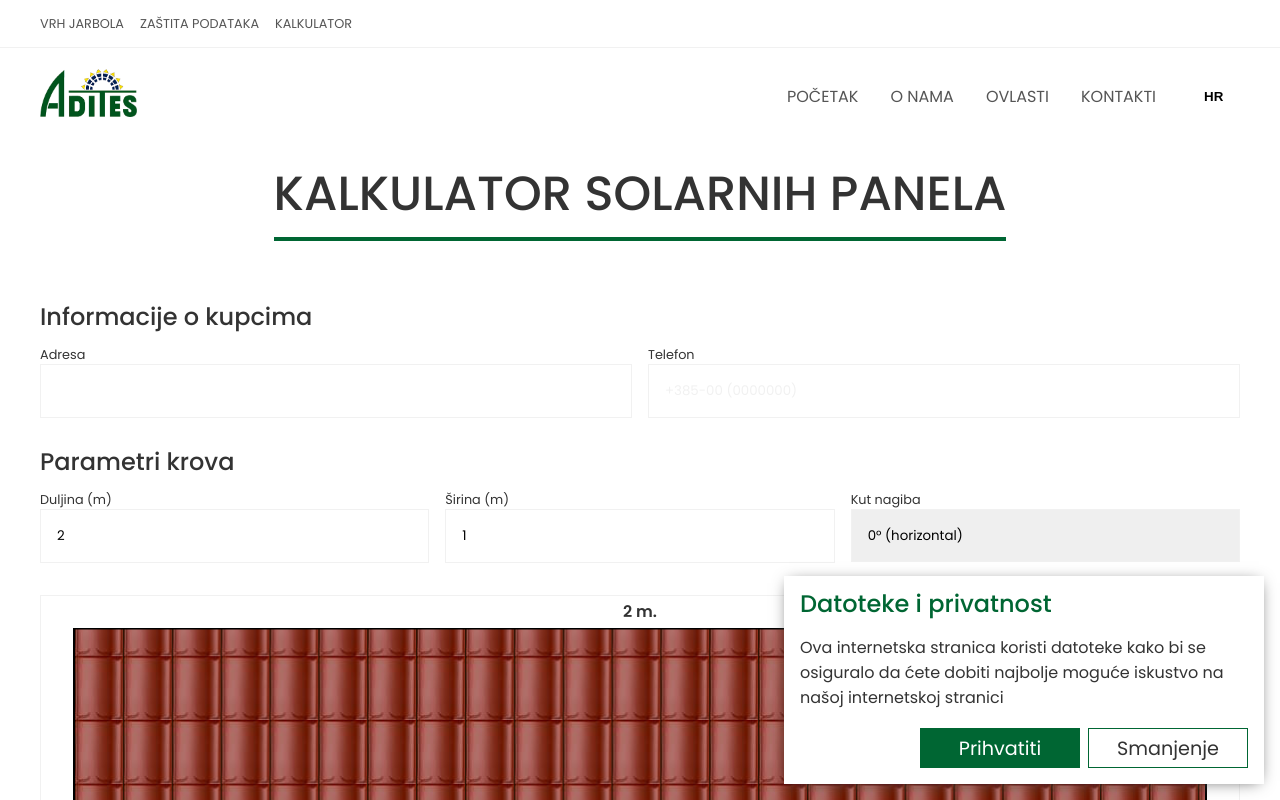
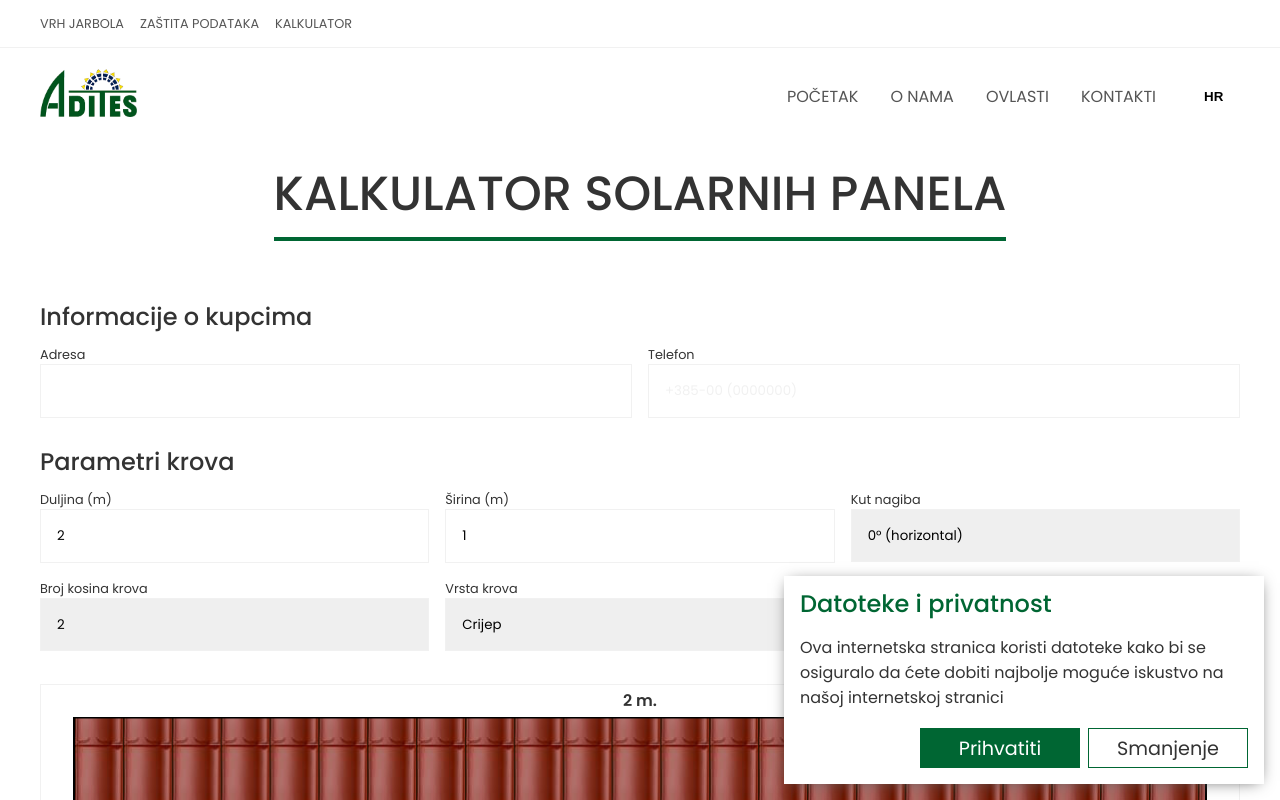
Before and after one commit to Nitrosick/Adites, a Nuxt app: page /calculator in a window 1280 px wide. Shown: the top 800 px of the page. Built offline with nearby package versions, Linux system fonts and the light colour scheme.

Commit message:
Type and slopes of roof

```diff
--- a/components/page/calculator/Roof.vue
+++ b/components/page/calculator/Roof.vue
@@ -11,7 +11,10 @@
       <div
         class="roof-top"
         :style="{
-          backgroundSize: `${panel.width / data.length * 5}% auto`,
+          height: `${+data.slopes === 2 ? 50 : 100}%`,
+          maxHeight: `${+data.slopes === 2 ? '50%' : 'initial'}`,
+          backgroundImage: `url(/images/${data.roofType === 'tiles' ? 'tiles' : 'metal'}.jpg)`,
+          backgroundSize: `${panel.width / data.length * (data.roofType === 'tiles' ? 5 : 15)}% auto`,
           gridTemplateColumns: `repeat(${along}, 1fr)`,
           gridTemplateRows: `repeat(${across}, 1fr)`
         }"
@@ -23,9 +26,11 @@
         />
       </div>
       <div
+        v-if="+data.slopes === 2"
         class="roof-bottom"
         :style="{
-          backgroundSize: `${panel.width / data.length * 5}% auto`,
+          backgroundImage: `url(/images/${data.roofType === 'tiles' ? 'tiles' : 'metal'}.jpg)`,
+          backgroundSize: `${panel.width / data.length * (data.roofType === 'tiles' ? 5 : 15)}% auto`,
           gridTemplateColumns: `repeat(${along}, 1fr)`,
           gridTemplateRows: `repeat(${across}, 1fr)`
         }"
@@ -43,8 +48,6 @@
 </template>
 
 <script setup>
-const emit = defineEmits(['total'])
-
 const props = defineProps({
   data: { type: Object, required: true },
   panel: { type: Object, required: true }
@@ -52,9 +55,7 @@ const props = defineProps({
 
 const panelsCount = computed(() => {
   if (along.value < 1 || across.value < 1) return 0
-  const sum = along.value * across.value * 2
-  emit('total', sum)
-  return sum
+  return along.value * across.value * 2
 })
 
 const along = computed(() => Math.floor(props.data.length / props.panel.length))
@@ -102,7 +103,7 @@ const across = computed(() => Math.floor((props.data.width / 2) / props.panel.wi
     display: grid;
     height: 50%;
     max-height: 50%;
-    background: url(@/assets/images/tiles.jpg) left top;
+    background-position: left top;
     padding: 0.5rem;
   }
 
--- a/pages/calculator.vue
+++ b/pages/calculator.vue
@@ -61,13 +61,37 @@
             :defaultValue="false"
             v-model="data.angle"
           />
+          <Select
+            id="slopes"
+            :label="translates[ln].slopes"
+            :options="{
+              1: 1,
+              2: 2
+            }"
+            :defaultValue="false"
+            v-model="data.slopes"
+          />
+          <Select
+            id="roof-type"
+            :label="translates[ln].roofType"
+            :options="roofTypes"
+            :defaultValue="false"
+            v-model="data.roofType"
+          />
+          <Input
+            id="modules-count"
+            type="number"
+            :label="translates[ln].modulesCount"
+            :required="true"
+            :attrs="{ min: 1, max: 1000 }"
+            v-model="data.modulesCount"
+          />
         </div>
       </div>
 
       <Roof
         :data="data"
         :panel="panel"
-        @total="sum => data.modulesCount = sum"
       />
 
       <div class="equipment">
@@ -196,6 +220,8 @@ const data = reactive({
   length: 2,
   width: 1,
   angle: 0,
+  slopes: 2,
+  roofType: 'tiles',
   energy: 1,
   phases: 1,
   battery: false,
@@ -244,6 +270,8 @@ const translates = {
     length: 'Length',
     width: 'Width',
     angle: 'Tilt angle',
+    slopes: 'Number of roof slopes',
+    modulesCount: 'Modules quantity',
     battery: 'Battery module',
     services: 'Additional services',
     dcMontage: 'DC Montage',
@@ -256,7 +284,10 @@ const translates = {
     modules: 'Modules',
     subconstruction: 'Set subconstruction',
     small: 'Small parts',
-    order: 'Order'
+    order: 'Order',
+    roofType: 'Roof type',
+    tiles: 'Tiles',
+    metal: 'Metal'
   },
   de: {
     title: 'Solarpanel-rechner',
@@ -271,6 +302,8 @@ const translates = {
     length: 'Länge',
     width: 'Breite',
     angle: 'Neigungswinkel',
+    slopes: 'Anzahl der dachschrägen',
+    modulesCount: 'Anzahl der Module',
     battery: 'Batteriemodul',
     services: 'Zusatzleistungen',
     dcMontage: 'DC Montage',
@@ -283,7 +316,10 @@ const translates = {
     modules: 'Modele',
     subconstruction: 'Set unterconstruktion',
     small: 'Kleinteilen',
-    order: 'Bestellen'
+    order: 'Bestellen',
+    roofType: 'Dachtyp',
+    tiles: 'Dachziegel',
+    metal: 'Metall'
   },
   hr: {
     title: 'Kalkulator solarnih panela',
@@ -298,6 +334,8 @@ const translates = {
     length: 'Duljina',
     width: 'Širina',
     angle: 'Kut nagiba',
+    slopes: 'Broj kosina krova',
+    modulesCount: 'Broj modula',
     battery: 'Modul baterije',
     services: 'Dodatne usluge',
     dcMontage: 'DC Montaža',
@@ -310,7 +348,10 @@ const translates = {
     modules: 'Moduli',
     subconstruction: 'Ugradite podkonstrukciju',
     small: 'Mali detalji',
-    order: 'Narudžba'
+    order: 'Narudžba',
+    roofType: 'Vrsta krova',
+    tiles: 'Crijep',
+    metal: 'Metal'
   }
 }
 
@@ -339,6 +380,11 @@ const servicesArray = computed(() => {
   }
   return result
 })
+
+const roofTypes = computed(() => ({
+  tiles: translates[ln.value].tiles,
+  metal: translates[ln.value].metal
+}))
 </script>
 
 <style lang="scss" scoped>
```
Also changed, not shown: public/images/metal.jpg (added), public/images/tiles.jpg (renamed from assets/images/tiles.jpg).
